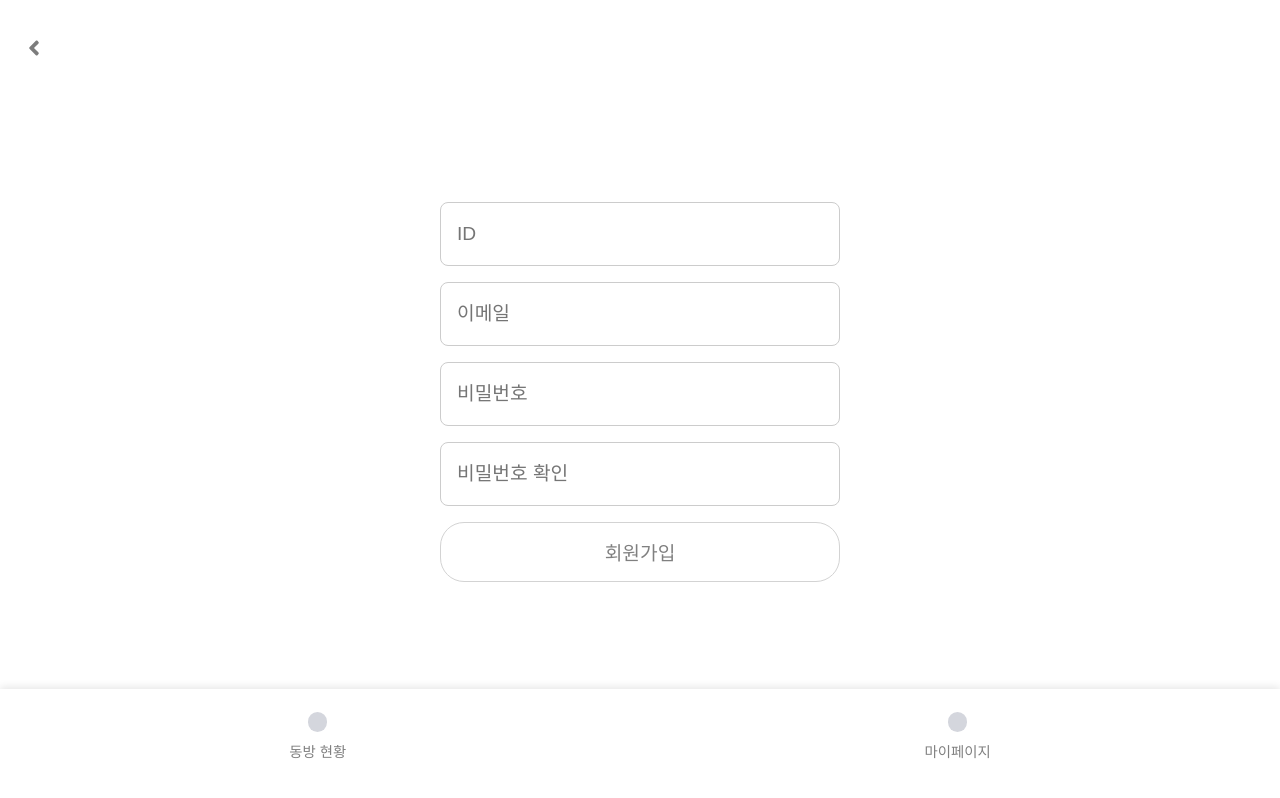
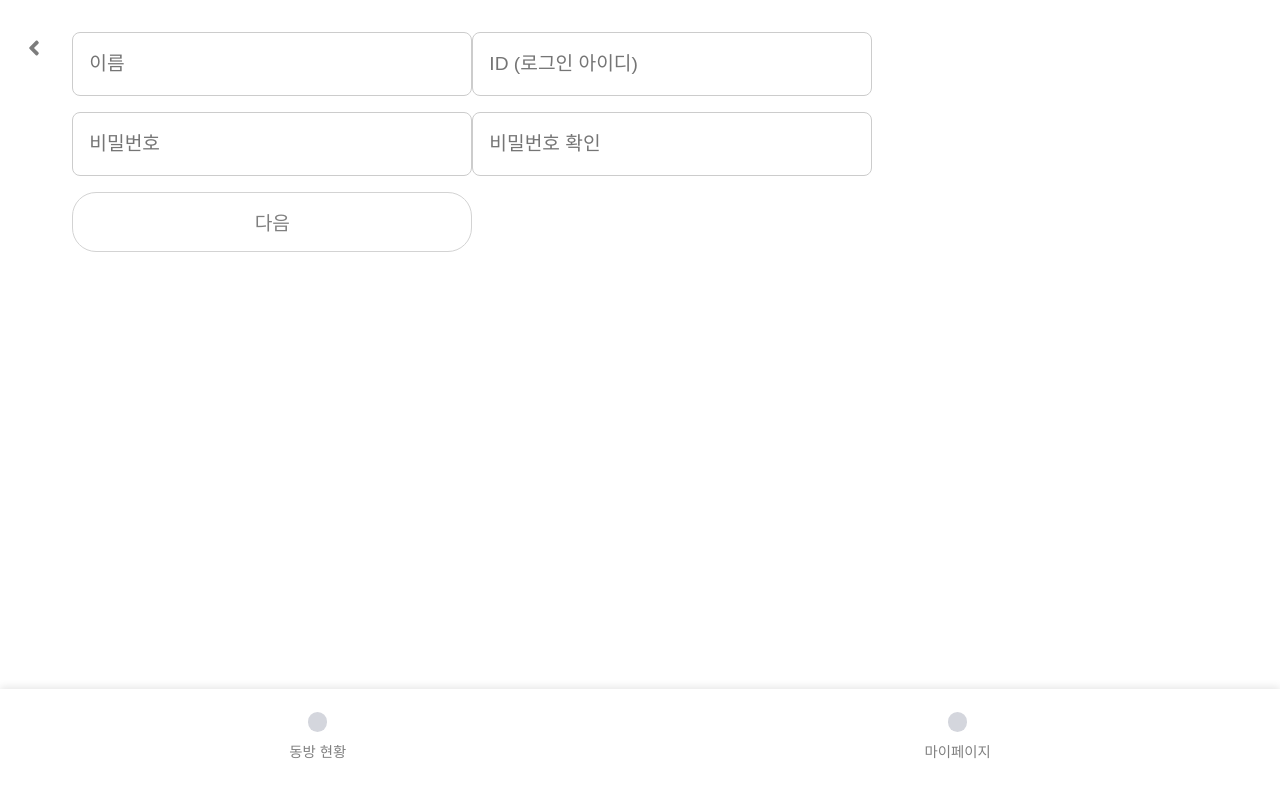
Before and after one commit to JNU-econovation/Whoz-in-FE, a React (Create React App) app: page /join in a window 1280 px wide. Built offline with nearby package versions, Linux system fonts and the light colour scheme.

Commit message:
feat: 회원가입 받을 정보 페이지 분리 및 아이디 변수 수정 (username->loginid)

```diff
--- a/src/pages/account/MyProfile.jsx
+++ b/src/pages/account/MyProfile.jsx
@@ -17,7 +17,7 @@ const ProfileImage = styled.img`
 
 const MyProfile = () => {
     const [profilePic, setProfilePic] = useState(null); // 프로필 사진 상태
-    const [userName, setUserName] = useState("홍길동"); // 예시로 등록된 이름
+    const [loginid, setloginid] = useState("홍길동"); // 예시로 등록된 이름
 
     // 프로필 사진 변경 함수
     const handleImageChange = (e) => {
@@ -39,7 +39,7 @@ const MyProfile = () => {
                 <div>
                     <input type="file" accept="image/*" onChange={handleImageChange} />
                 </div>
-                <p>등록된 이름: {userName}</p>
+                <p>등록된 이름: {loginid}</p>
             </ProfileContainer>
         </ContentContainer>
     );
--- a/src/pages/join.jsx
+++ b/src/pages/join.jsx
@@ -1,16 +1,33 @@
 import React, { useState } from "react"
 import { useNavigate } from "react-router-dom"
-import { FaAngleLeft } from "react-icons/fa" // react-icons 패키지 사용
+import { FaAngleLeft } from "react-icons/fa"
 import { Input, Button, Container } from "../components/StyledComponents/AuthStyles"
+import styled from "styled-components"
 // 스타일 선언
 
+const ScrollContainer = styled.div`
+
+    flex-direction: column;
+    overflow: hidden;
+    transition: all 0.7s ease;
+    transform: ${({ showSecondStep }) => (showSecondStep ? "translateY(-100%)" : "translateY(0)")}; /* 첫 번째 페이지는 아래로, 두 번째 페이지는 위로 */
+    height: 100%;
+`
 
 const Join = () => {
     const navigate = useNavigate()
-    const [username, setUsername] = useState("")
+
+    // 첫번째 페이지에서 받을 정보
+    const [name, setName] = useState("")
+    const [loginid, setLoginId] = useState("")
     const [password, setPassword] = useState("")
     const [confirmPassword, setConfirmPassword] = useState("")
-    const [email, setEmail] = useState("")
+
+    // 스크롤 넘어가고 받을 정보
+    const [showSecondStep, setShowSecondStep] = useState(false)
+    const [Generation, setGeneration] = useState("") // 기수
+    const [field, setField] = useState("") // 분야
+
 
     const handleJoin = () => {
         if (password !== confirmPassword) {
@@ -19,22 +36,42 @@ const Join = () => {
         }
 
         // TODO: 회원가입 로직 구현&통신... 일단 콘솔로그 찍는걸로
-        console.log("ID:", username)
+        console.log("이름:", name)
+        console.log("ID:", loginid)
         console.log("비밀번호:", password)
-        console.log("이메일:", email)
         alert("회원가입이 완료되었습니다!")
 
         // 가입 완료 후 로그인 페이지로 이동
         navigate("/")
     }
 
-    //TODO: 아이디, 비밀번호 형식 지정하고 이메일 정규식 넣기
+    const handleNext = () => {
+        if (!name || !loginid || !password || !confirmPassword) {
+            alert("아직 입력하지 않은 값이 있습니다.")
+            return
+        }
+        setShowSecondStep(true)
+    }
+
+    const handlePrevious = () => {
+        setShowSecondStep(false)
+    }
+
     return (
         <Container>
-
-
-                <Input type="text" placeholder="ID" value={username} onChange={(e) => setUsername(e.target.value)} />
-                <Input type="email" placeholder="이메일" value={email} onChange={(e) => setEmail(e.target.value)} />
+            <ScrollContainer showSecondStep={showSecondStep}>
+            <Input
+                    type="text"
+                    placeholder="이름"
+                    value={name}
+                    onChange={(e) => setName(e.target.value)}
+                />
+                <Input
+                    type="text"
+                    placeholder="ID (로그인 아이디)"
+                    value={loginid}
+                    onChange={(e) => setLoginId(e.target.value)}
+                />
                 <Input
                     type="password"
                     placeholder="비밀번호"
@@ -47,8 +84,52 @@ const Join = () => {
                     value={confirmPassword}
                     onChange={(e) => setConfirmPassword(e.target.value)}
                 />
-                <Button onClick={handleJoin}>회원가입</Button>
+                <Button onClick={handleNext}>다음</Button>
 
+                {/* 두 번째 페이지 */}
+                {showSecondStep && (
+                    <>
+
+                    <Button onClick={handlePrevious}>
+                            <FaAngleLeft /> 이전
+                        </Button>
+
+                        <div>
+                            <label htmlFor="classNumber">기수</label>
+                            <select
+                                id="classNumber"
+                                value={Generation}
+                                onChange={(e) => setGeneration(e.target.value)}
+                            >
+                                {[...Array(18).keys()].map((i) => (
+                                    <option key={i} value={28 - i}>
+                                        {28 - i}
+                                    </option>
+                                ))}
+                            </select>
+                        </div>
+
+                        <div>
+                            <label htmlFor="field">분야</label>
+                            <select
+                                id="field"
+                                value={field}
+                                onChange={(e) => setField(e.target.value)}
+                            >
+                                <option value="">선택하세요</option>
+                                <option value="field1">BE</option>
+                                <option value="field2">FE</option>
+                                <option value="field3">AOS</option>
+                                <option value="field4">iOS</option>
+                                <option value="field5">AI</option>
+                                <option value="field5">GAME</option>
+                            </select>
+                        </div>
+
+                        <Button onClick={handleJoin}>회원가입</Button>
+                    </>
+                )}
+            </ScrollContainer>
         </Container>
     )
 }
--- a/src/pages/login.jsx
+++ b/src/pages/login.jsx
@@ -3,13 +3,13 @@ import { useNavigate } from "react-router-dom"
 import { Container, Input, Button, KakaoButton, JoinButton } from "../components/StyledComponents/AuthStyles"
 
 const Login = () => {
-    const [username, setUsername] = useState("")
+    const [loginid, setloginid] = useState("")
     const [password, setPassword] = useState("")
     const navigate = useNavigate()
 
     function handleLogin() {
         // TODO: 자체 로그인 로직 구현
-        console.log("ID:", username)
+        console.log("ID:", loginid)
         console.log("비밀번호:", password)
         // TODO: 로그인 성공 시 메인 페이지로 이동
         navigate("/main")
@@ -27,7 +27,7 @@ const Login = () => {
 
     return (
         <Container>
-            <Input type="text" placeholder="ID" value={username} onChange={(e) => setUsername(e.target.value)} />
+            <Input type="text" placeholder="ID" value={loginid} onChange={(e) => setloginid(e.target.value)} />
             <Input
                 type="password"
                 placeholder="비밀번호"
```
